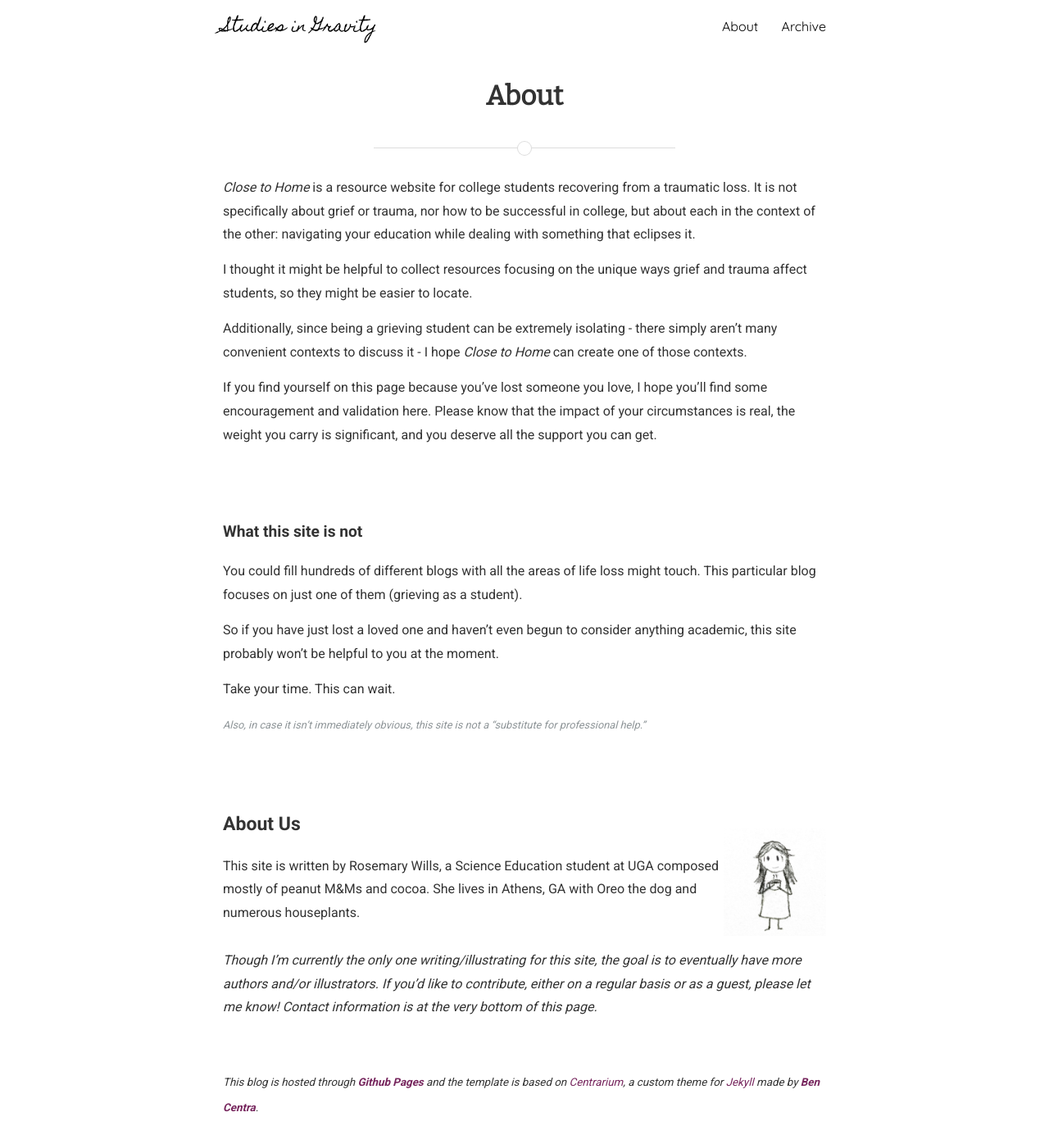
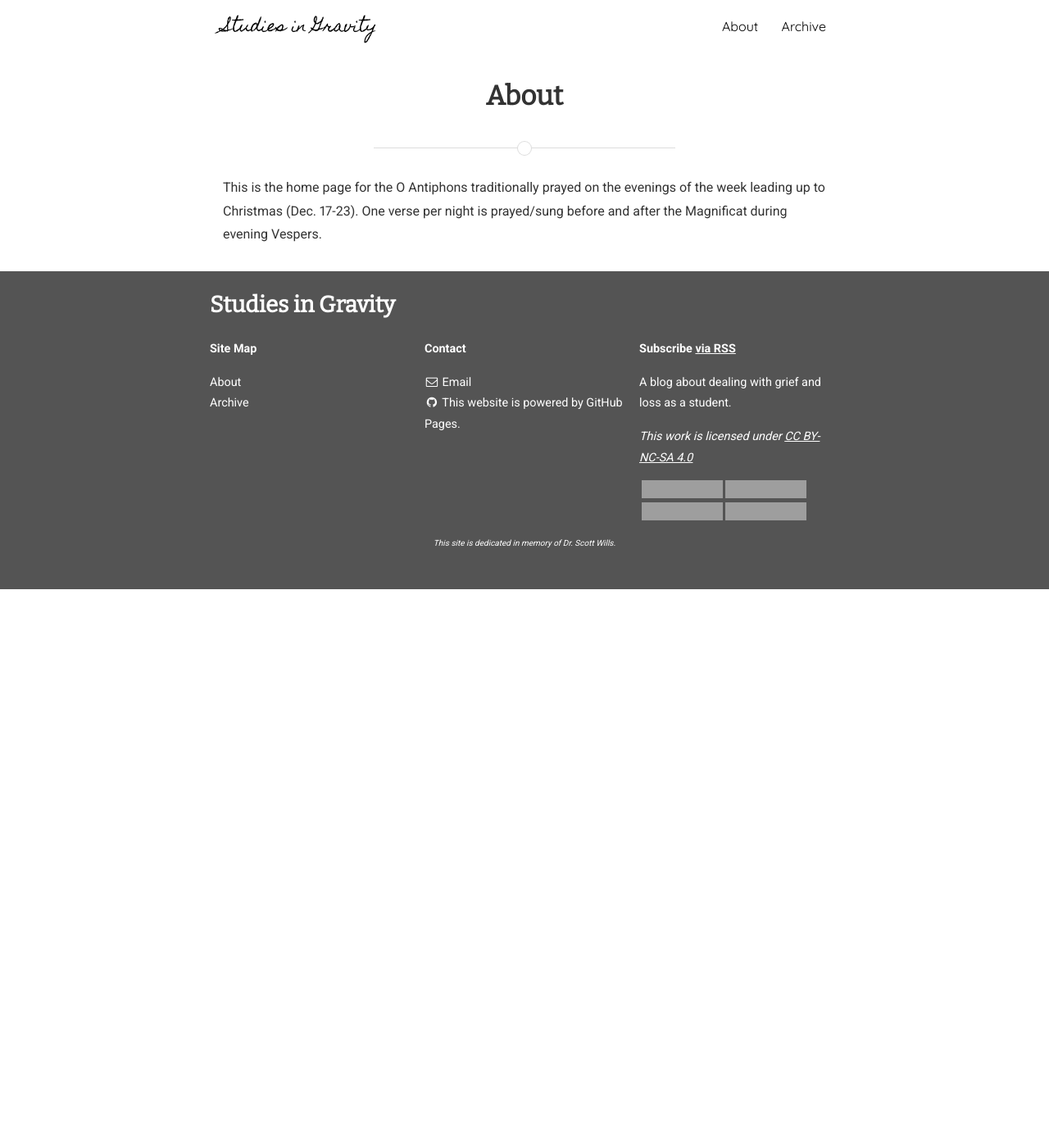
Before and after one commit to rosewills/o-antiphons-code, a Jekyll site: the page built from about.md, in a window 1280 px wide and 1400 px high. Shown: the top 1396 px of the window at 82% size. Built offline with Jekyll 4.4.1, drawn with Linux system fonts in a browser that asks for light colours; nearby versions of some CDN libraries; some web fonts are replaced; grey boxes are pictures that could not be loaded.

Commit message:
update about page

```diff
--- a/about.md
+++ b/about.md
@@ -5,58 +5,4 @@ title: About
 permalink: /about/
 ---
 
-*Close to Home* is a resource website for college students recovering from a traumatic loss. It is not specifically about grief or trauma, nor how to be successful in college, but about each in the context of the other: navigating your education while dealing with something that eclipses it.
-
-I thought it might be helpful to collect resources focusing on the unique ways grief and trauma affect students, so they might be easier to locate.
-
-Additionally, since being a grieving student can be extremely isolating - there simply aren't many convenient contexts to discuss it - I hope *Close to Home* can create one of those contexts.
-
-If you find yourself on this page because you've lost someone you love, I hope you'll find some encouragement and validation here. Please know that the impact of your circumstances is real, the weight you carry is significant, and you deserve all the support you can get.
-
-{% comment %}
-<br />
-The upshot of this blog, in a nutshell:
-- Your health is your highest priority.
-- You shouldn't have to sacrifice your hopes for the future to maintain that priority.
-<br />
-- Grief and trauma alter how you engage with academics.
-- Recovery takes time, and deserves space.
-<br />
-- It's okay to be limited by something outside your control.
-- Life during recovery isn't going to be perfect. This is not your fault.
-<br />
-- You are the expert in your own healing.
-- This site is just for support, not for advice.
-{% endcomment %}
-<br/>
-<br/>
-
-#### What this site is not
-You could fill hundreds of different blogs with all the areas of life loss might touch. This particular blog focuses on just one of them (grieving as a student).
-
-So if you have just lost a loved one and haven't even begun to consider anything academic, this site probably won't be helpful to you at the moment.
-
-Take your time. This can wait.
-
-<span class="aside" style="font-size: 0.8em; vertical-align: baseline;">Also, in case it isn't immediately obvious, this site is not a "substitute for professional help."</span>
-<br />
-<br />
-
-<br/><img src="{{ site.baseurl }}/assets/rwills-bio-pic.jpg" title="Profile Picture" class="profile" align="right" style="margin-right: 0px;">
-### About Us
-
-This site is written by Rosemary Wills, a Science Education student at UGA composed mostly of peanut M&Ms and cocoa. She lives in Athens, GA with Oreo the dog and numerous houseplants.
-<br/>
-<br/>
-*Though I'm currently the only one writing/illustrating for this site, the goal is to eventually have more authors and/or illustrators. If you'd like to contribute, either on a regular basis or as a guest, please let me know! Contact information is at the very bottom of this page.*
-<br/>
-<br/>
-<br/>
-<sub>*This blog is hosted through **[Github Pages][github-pages]** and the template is based on [Centrarium][centrarium], a custom theme for [Jekyll][jekyll] made by **[Ben Centra][bencentra]**.*</sub>
-\\
-<br/>
-
-[github-pages]: https://pages.github.com/
-[centrarium]: https://github.com/bencentra/centrarium
-[bencentra]: http://bencentra.com
-[jekyll]: https://github.com/jekyll/jekyll
+This is the home page for the O Antiphons traditionally prayed on the evenings of the week leading up to Christmas (Dec. 17-23). One verse per night is prayed/sung before and after the Magnificat during evening Vespers.
```
Also changed, not shown: 2 other files.
